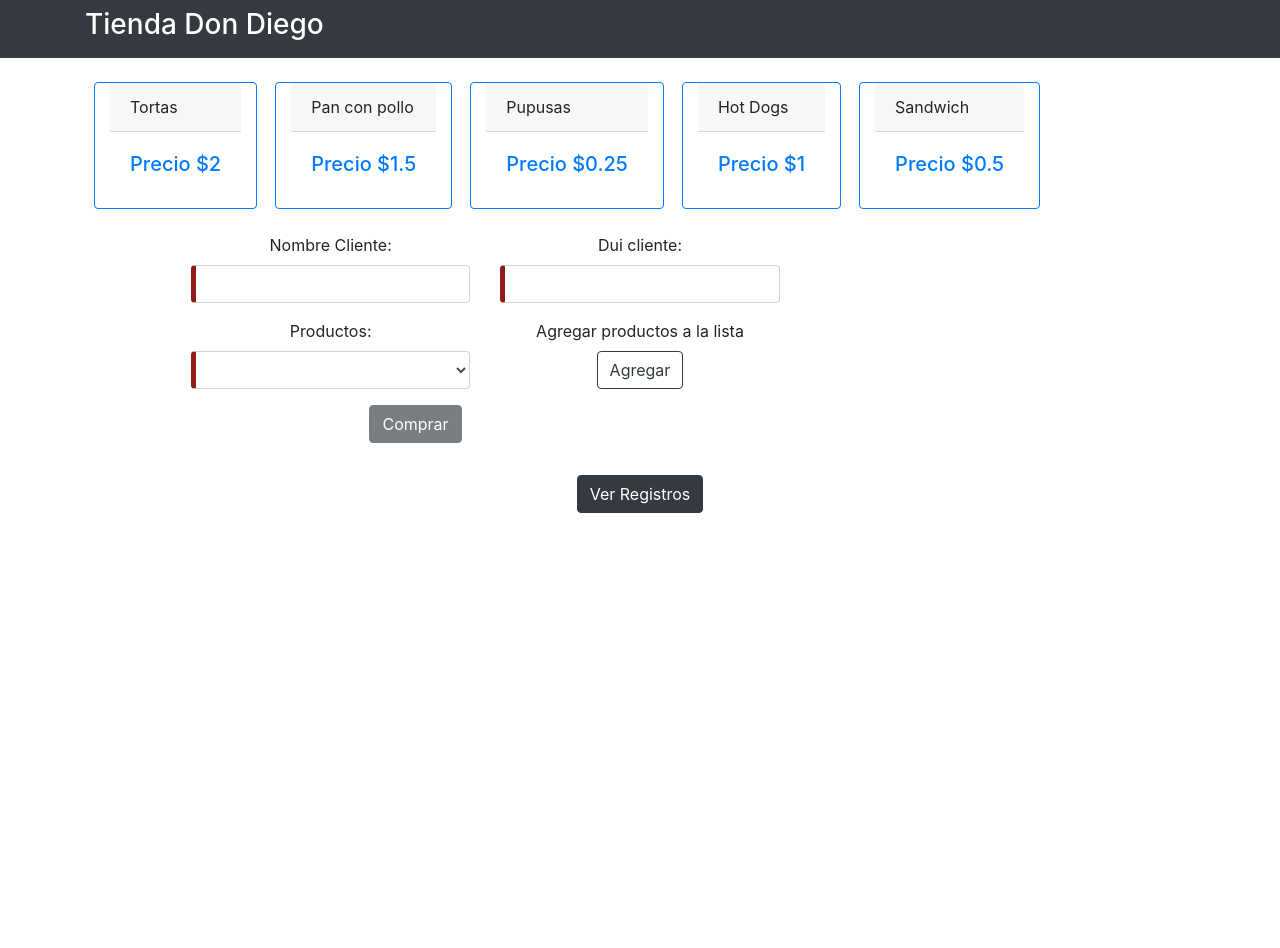
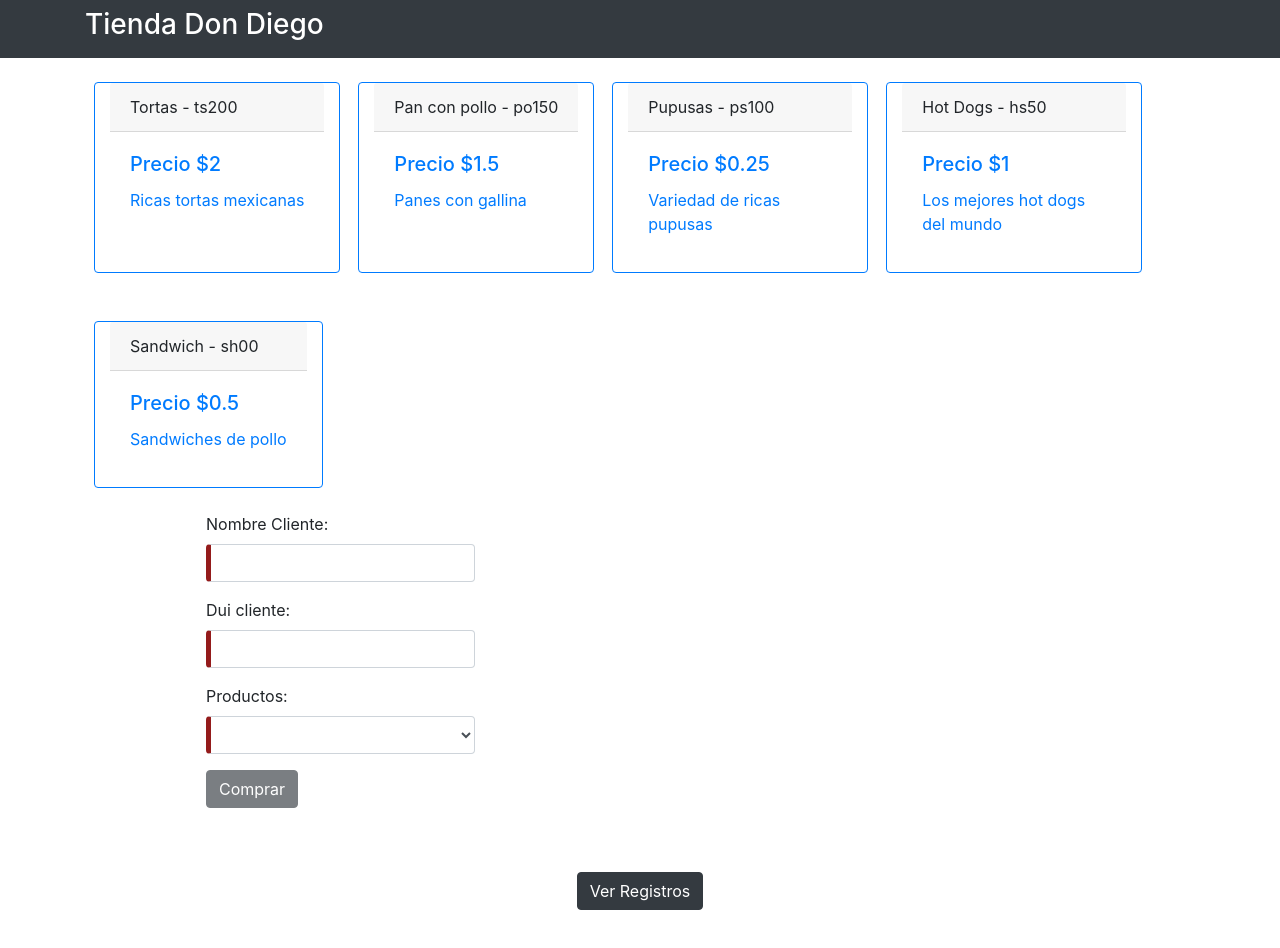
Before and after one commit to carloshdz99/parcial1-dps, an Angular app: page / in a window 1280 px wide. Shown: the top 948 px of the page. Before the commit the page ends 800 px from the top, so only its background shows below. Built offline with nearby package versions, Linux system fonts and the light colour scheme.

Commit message:
nuevos cambios

```diff
--- a/src/app/form-compras/form-compras.component.html
+++ b/src/app/form-compras/form-compras.component.html
@@ -7,25 +7,24 @@
 <div class="container row mx-auto" [hidden]="verTabla==true">
     <div class="row" *ngFor="let articulos of articulosTienda" id="articulos">
         <div class="card border-primary col m-4" style="max-width: 16rem;">
-            <div class="card-header">{{articulos.nombre}}</div>
+            <div class="card-header">{{articulos.nombre}} - {{articulos.codigoProducto}}</div>
             <div class="card-body text-primary">
                 <h5 class="card-title">Precio ${{articulos.precio}}</h5>
+                <p>{{articulos.descripcion}}</p>
             </div>
         </div>
     </div>
 </div>
 
-<div class="text-center" [hidden]="verTabla==true">
+<div class="" [hidden]="verTabla==true">
     <div class="px-3 mx-auto" style="max-width: 60rem;">
         <div class="container">
-            <form #compraForm="ngForm">
+            <form  #form="ngForm" (ngSubmit)="onSubmit(form)">
                 <!-- form group de nombre cliente -->
-                <div class="row">
                 <div class="form-group col-sm-4">
                     <label>Nombre Cliente:</label>
-                        <input type="text" required [(ngModel)]="nombre" name="nombre" #name="ngModel"
-                            class="form-control">
-                        <div *ngIf="name.invalid && (name.dirty || name.touched)">
+                    <input type="text" required name="nombre" [(ngModel)]="nombre" #nombrevalidar="ngModel" class="form-control">
+                    <div *ngIf="nombrevalidar.invalid && (nombrevalidar.dirty || nombrevalidar.touched)">
                         <p class="text-danger">El nombre es requerido</p>
                     </div>
                 </div>
@@ -34,40 +33,30 @@
                 <!-- dui cliente -->
                 <div class="form-group col-sm-4">
                     <label>Dui cliente:</label>
-                        <input type="text" required name="dui" [(ngModel)]="duiCliente" #duiC="ngModel"
+                    <input type="text" required name="duiCliente" [(ngModel)]="duiCliente" #duivalidar="ngModel"  onkeypress="return event.charCode >= 48" name="dui"
                         class="form-control">
-                        <div *ngIf="duiC.invalid && (duiC.dirty || duiC.touched)">
+                    <div *ngIf="duivalidar.invalid && (duivalidar.dirty || duivalidar.touched)">
                         <p class="text-danger">El DUI es requerido</p>
-                        </div>
                     </div>
                 </div>
                 <!-- fin cliente -->
 
                 <!-- campos para escoger producto y calcular monto -->
-                <div class="row">
                 <div class="form-group col-sm-4">
                     <label>Productos:</label>
-                        <select required class="form-control" [(ngModel)]="productoEscogido" name="productoEscogido"
-                            #producto="ngModel">
-                            <option *ngFor="let art of articulosTienda" [value]="art.precio">{{art.nombre}}</option>
+                    <select required class="form-control" name="productoescogido"
+                    [(ngModel)]="productoEscogido" #productovalidar >
+                        <option *ngFor="let art of articulosTienda" [value]="art.nombre">{{art.codigoProducto}}</option>
                     </select>
-                        <div *ngIf="producto.invalid && (producto.dirty || producto.touched)">
+                    <div *ngIf="productovalidar.invalid && (productovalidar.dirty || productovalidar.touched)">
                         <p class="text-danger">El producto es requerido</p>
                     </div>
                 </div>
                 <!-- fin producto y calculo monto -->
-                    <!-- boton para seleccionar producto -->
-                    <div class="form-group col-sm-4">
-                        <label>Agregar productos a la lista</label>
-                        <br>
-                        <button class="btn btn-outline-dark">Agregar</button>
-                    </div>
-                </div>
-                <!-- fin seleccionar -->
 
                 <!-- boton de envio de eventos -->
                 <div class="form-group col-sm-6">
-                    <button type="submit" class="btn btn-dark" [disabled]="!compraForm.form.valid">Comprar</button>
+                    <button type="submit" class="btn btn-dark" [disabled]="!form.form.valid">Comprar</button>
                 </div>
                 <!-- fin evento submit -->
             </form>
@@ -76,24 +65,32 @@
     </div>
 </div>
 
-<div class="text-center py-3">
+<!-- botones para mostrar y ocultar los registros -->
+<div class="text-center py-5">
     <button class="btn btn-dark" (click)="verTablaR()" [hidden]="verTabla==true">Ver Registros</button>
     <button class="btn btn-dark" (click)="nverTablaR()" [hidden]="verTabla==false">Regresar al formulario</button>
 </div>
+<!-- fin de mostrar los registros   -->
+
 <!-- tabla de registros -->
 <div class="container py-5">
     <table class="table" [hidden]="verTabla==false">
         <thead class="thead-dark">
             <tr>
                 <th scope="col">Nombre:</th>
+                <th scope="col">Dui:</th>
                 <th scope="col">Producto y codigo:</th>
                 <th scope="col">Pago:</th>
                 <th scope="col">Descuento:</th>
             </tr>
         </thead>
         <tbody>
-            <tr>
-
+            <tr *ngFor="let registros of comprasRegistros">
+                <th>{{registros.nombre}}</th>
+                <th>{{registros.dui}}</th>
+                <th>{{registros.productoComprado}}</th>
+                <th>{{registros.totalCompra}}</th>
+                <th>{{registros.descuento}}</th>
             </tr>
         </tbody>
     </table>
--- a/src/app/form-compras/form-compras.component.ts
+++ b/src/app/form-compras/form-compras.component.ts
@@ -1,4 +1,4 @@
-import { Component, OnInit } from '@angular/core';
+import { Component, OnInit, ViewChild, ElementRef } from '@angular/core';
 
 @Component({
   selector: 'app-form-compras',
@@ -11,7 +11,7 @@ export class FormComprasComponent implements OnInit {
   nombre: string;
   productoEscogido: string;
   //elementos del arreglo
-  compras: any;
+  compra: any;
   //arreglo de compras
   comprasRegistros = [];
   //total a pagar
@@ -22,34 +22,71 @@ export class FormComprasComponent implements OnInit {
   duiCliente: string;
   //variable para mostrar tabla de registros
   verTabla: boolean = false;
+  contador = 1;
 
   //variable con los productos a vender
   articulosTienda = [
-    { "nombre": "Tortas", "precio": 2.00, "codigoProducto": "ts200" },
-    { "nombre": "Pan con pollo", "precio": 1.50, "codigoProducto": "po150" },
-    { "nombre": "Pupusas", "precio": 0.25, "codigoProducto": "ps100" },
-    { "nombre": "Hot Dogs", "precio": 1.00, "codigoProducto": "hs50" },
-    { "nombre": "Sandwich", "precio": 0.5, "codigoProducto": "sh00" }
+    { "nombre": "Tortas", "precio": 2.00, "codigoProducto": "ts200", "descripcion": "Ricas tortas mexicanas" },
+    { "nombre": "Pan con pollo", "precio": 1.50, "codigoProducto": "po150", "descripcion": "Panes con gallina" },
+    { "nombre": "Pupusas", "precio": 0.25, "codigoProducto": "ps100", "descripcion": "Variedad de ricas pupusas" },
+    { "nombre": "Hot Dogs", "precio": 1.00, "codigoProducto": "hs50", "descripcion": "Los mejores hot dogs del mundo" },
+    { "nombre": "Sandwich", "precio": 0.5, "codigoProducto": "sh00", "descripcion": "Sandwiches de pollo" }
   ];
 
   constructor() { }
 
   //evento submit
-  onSubmit() {
+  onSubmit(form) {
+    //console.log(form);
+    //console.log(form.value.nombre);
+    //console.log(this.comprasRegistros);
+    if (form.value.productoescogido == "Tortas") {
+      this.totalPago = 2.00;
+    } else if (form.value.productoescogido == "Pan con pollo") {
+      this.totalPago = 1.50;
+    } else if (form.value.productoescogido == "Pupusas") {
+      this.totalPago = 0.25;
+    } else if (form.value.productoescogido == "Hot Dogs") {
+      this.totalPago = 1.00;
+    } else if (form.value.productoescogido == "Sandwich") {
+      this.totalPago = 0.5;
+    }
+
+    if (this.comprasRegistros.length > 0) {
+      //evaluando si el cliente tiene mas de dos compras
+      this.comprasRegistros.forEach(function (datos) {
+        if (form.value.nombre == datos.nombre) {
+          this.contador = this.contador + 1;
+        }
+      })
+    }
+    //aplicando descuento
+    if (this.contador > 2) {
+      this.descuentoCliente = 0.05;
+      this.descuentoCliente = this.descuentoCliente * this.totalPago;
+    } else if (this.contador > 4) {
+      this.descuentoCliente = 0.1;
+      this.descuentoCliente = this.descuentoCliente * this.totalPago;
+    }
     //creando arreglo
-    this.compras = {
-      "nombre": this.nombre,
-      "productoComprado": this.productoEscogido,
+    this.compra = {
+      "nombre": form.value.nombre,
+      "dui": form.value.dui,
+      "productoComprado": form.value.productoescogido,
       "totalCompra": this.totalPago,
       "descuento": this.descuentoCliente
     };
+
+    //añadiendo valores al arreglo
+    this.comprasRegistros.push(this.compra);
+    //
   }
 
   //ver tabla de registros
-  verTablaR(){
+  verTablaR() {
     this.verTabla = true;
   }
-  nverTablaR(){
+  nverTablaR() {
     this.verTabla = false;
   }
 
```
Lines whose indentation alone changed are shown as unchanged.
